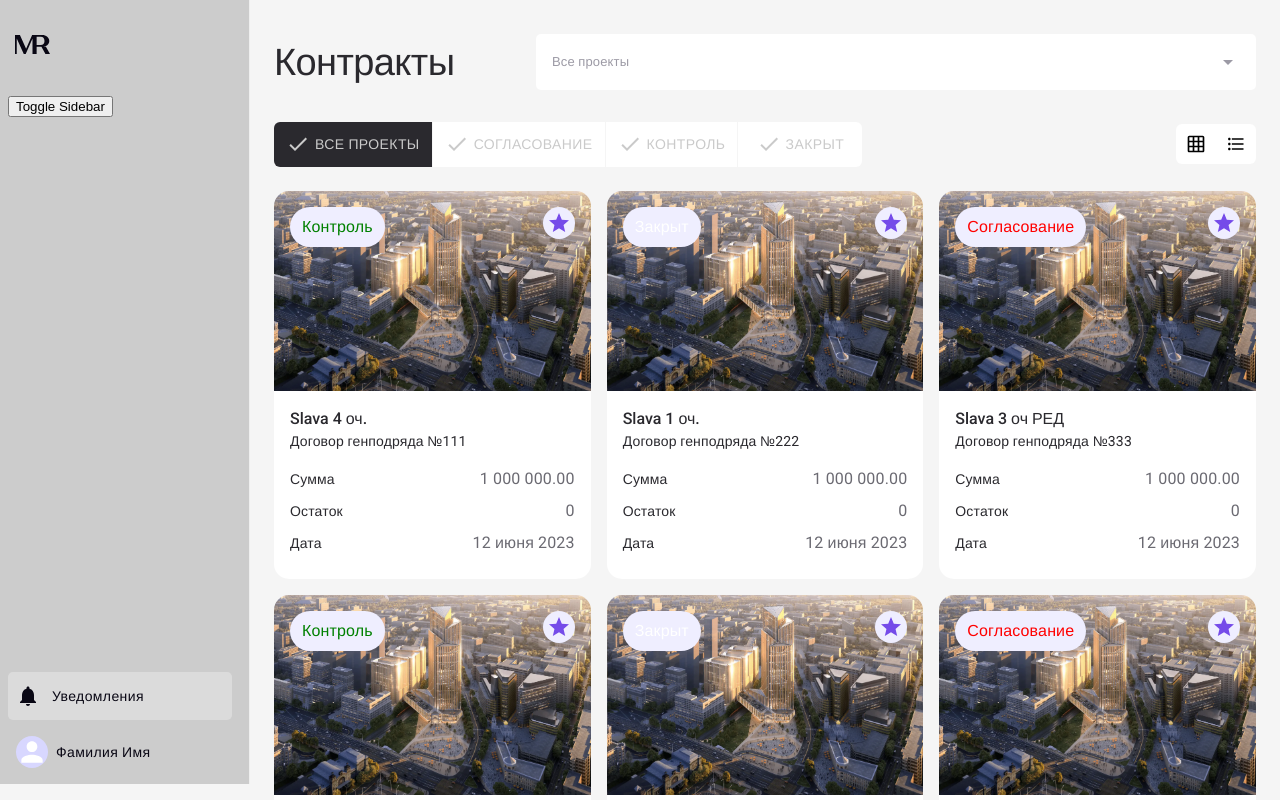
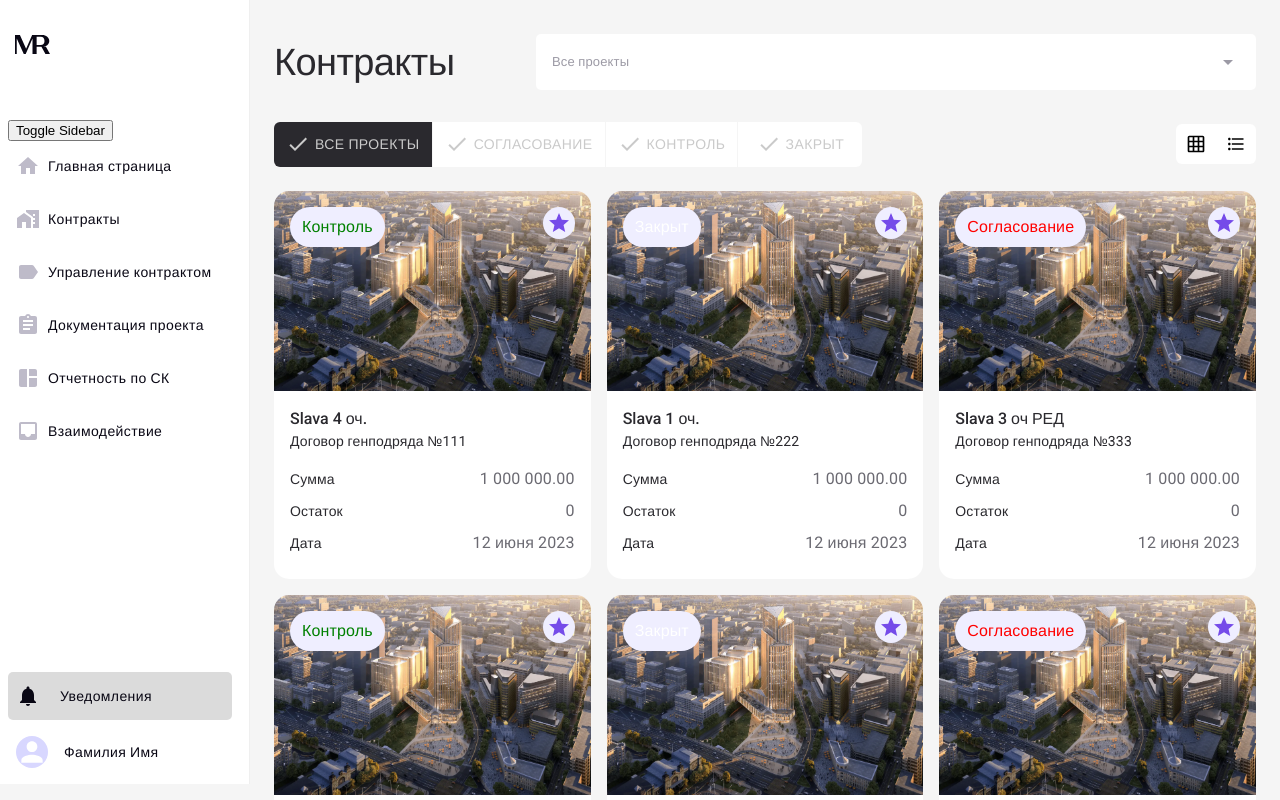
Before and after one commit to esilyaev/mrg-lkp, a React (Vite) app: page /contracts in a window 1280 px wide. Shown: the top 800 px of the page. Built offline with nearby package versions, Linux system fonts and the light colour scheme; a web font is replaced by a local one.

Commit message:
Sidebar-Pro UPD

```diff
--- a/src/assets/sidebar.css
+++ b/src/assets/sidebar.css
@@ -9,6 +9,7 @@
   background-color: #fff;
   box-sizing: border-box;
   margin-right: 24px;
+  flex-direction: column;
 }
 
 .ps-collapsed {
@@ -20,12 +21,28 @@
   display: none;
 }
 
-.ps-collapsed .SidebarButton {
-  /* width: 64px; */
-  left: 0px;
-  position: relative;
+div[data-testid='ps-sidebar-container-test-id'] {
+  background-color: #fff;
+  display: flex;
+  justify-content: be;
 }
 
-div[data-testid='ps-sidebar-container-test-id'] {
-  background-color: #ccc;
+.sidebar-listitem {
+  width: 100%;
 }
+
+.ps-collapsed .sidebar-listitem {
+  width: 48px;
+}
+
+.SidebarButton {
+  width: 100%;
+}
+
+.ps-collapsed .SidebarButton {
+  width: 100%;
+}
+
+.sidebar__menu-title {
+  margin-left: 8px;
+}
--- a/src/widgets/MRSidebar.tsx
+++ b/src/widgets/MRSidebar.tsx
@@ -17,8 +17,8 @@ import { useNavigate } from 'react-router-dom'
 export const SidebarButton = (props: { title: string; icon: React.ReactNode; nav: () => void }) => {
   return (
     <ListItem
+      className="sidebar-listitem"
       sx={{
-        width: '1001%',
         height: '48px',
         display: 'flex',
         alignItems: 'center',
@@ -36,13 +36,11 @@ export const SidebarButton = (props: { title: string; icon: React.ReactNode; nav
         sx={{
           display: 'flex',
           justifyContent: 'flex-start',
-          width: '224px',
           height: '100%',
           textTransform: 'none',
           color: '#090714',
           '.MuiSvgIcon-root': {
             fill: 'rgba(190, 187, 201, 1)',
-            marginRight: '12px',
             minWidth: '24px',
           },
         }}
@@ -65,16 +63,21 @@ export const MRSidebar = () => {
         sx={{
           display: 'flex',
           flexDirection: 'column',
-          alignItems: 'center',
+          alignItems: 'flex-start',
           justifyContent: 'space-between',
-          padding: '10px 0',
+          padding: '10px 8px',
           width: '240px',
           height: '100%',
           zIndex: '10',
           transition: '.2s',
         }}
       >
-        <Box>
+        <Box
+          sx={{
+            display: 'flex',
+            flexDirection: 'column',
+          }}
+        >
           <a className="sidebar__logo" href="##">
             <img src="/img/mr-logo.svg" width={48} height={21} alt="##" />
           </a>
```
